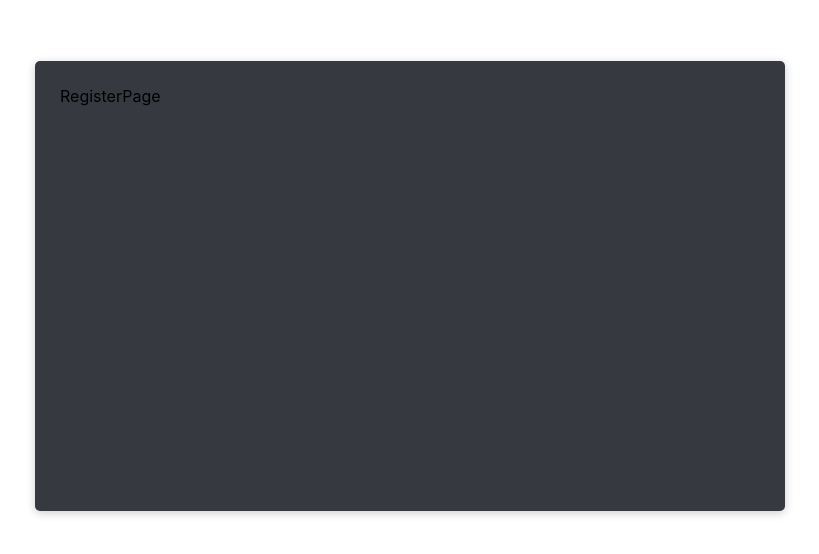
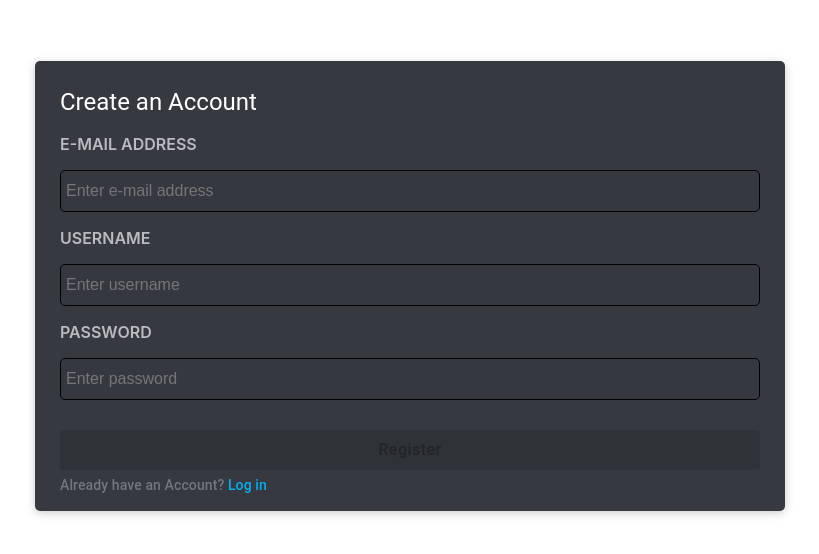
Before and after one commit to SagarM21/Video-Chat-Conferencing, a React (Create React App) app in the folder frontend/: page /register in a window 1280 px wide. Shown: the part 114-668 px from the top of the page, without its empty margins (230-1049 px from the left). Built offline with nearby package versions, Linux system fonts and the light colour scheme.

Commit message:
Register page UI

```diff
--- a/frontend/src/authPages/RegisterPage/RegisterPage.js
+++ b/frontend/src/authPages/RegisterPage/RegisterPage.js
@@ -1,8 +1,46 @@
-import React from "react";
+import { Typography } from "@mui/material";
+import React, { useEffect, useState } from "react";
 import AuthBox from "../../shared/components/AuthBox";
+import { validateRegisterForm } from "../../shared/utils/validators";
+import RegisterPageFooter from "./RegisterPageFooter";
+import RegisterPageInputs from "./RegisterPageInputs";
 
 const RegisterPage = () => {
-	return <AuthBox>RegisterPage</AuthBox>;
+	const [mail, setMail] = useState("");
+	const [password, setPassword] = useState("");
+	const [username, setUsername] = useState("");
+
+	const [isFormValid, setIsFormValid] = useState(false);
+
+	const handleRegister = () => {
+		console.log(mail);
+		console.log(username);
+		console.log(password);
+		console.log("registering");
+	};
+
+	useEffect(() => {
+		setIsFormValid(validateRegisterForm({ mail, username, password }));
+	}, [mail, username, password, setIsFormValid]);
+	return (
+		<AuthBox>
+			<Typography variant='h5' sx={{ color: "white" }}>
+				Create an Account
+			</Typography>
+			<RegisterPageInputs
+				mail={mail}
+				username={username}
+				setMail={setMail}
+				setUsername={setUsername}
+				password={password}
+				setPassword={setPassword}
+			/>
+			<RegisterPageFooter
+				handleRegister={handleRegister}
+				isFormValid={isFormValid}
+			/>
+		</AuthBox>
+	);
 };
 
 export default RegisterPage;
--- /dev/null
+++ b/frontend/src/authPages/RegisterPage/RegisterPageFooter.js
@@ -0,0 +1,45 @@
+import { Tooltip } from "@mui/material";
+import React from "react";
+import { useNavigate } from "react-router-dom";
+import CustomPrimaryButton from "../../shared/components/CustomPrimaryButton";
+import RedirectInfo from "../../shared/components/RedirectInfo";
+
+const RegisterPageFooter = ({ handleRegister, isFormValid }) => {
+	let navigate = useNavigate();
+	const handlePushToLoginPage = () => {
+		navigate("/login");
+	};
+
+	const getFormNotValidMessage = () => {
+		return "Username should contain characters between 3 and 12 and password should contain characters between 6 and 12. Also correct e-mail address should be provided. ";
+	};
+
+	const getFormValidMessage = () => {
+		return "Press to Register";
+	};
+
+	return (
+		<>
+			<Tooltip
+				title={!isFormValid ? getFormNotValidMessage() : getFormValidMessage()}
+			>
+				<div>
+					<CustomPrimaryButton
+						label='Register'
+						additionalStyles={{ marginTop: "30px" }}
+						disabled={!isFormValid}
+						onClick={handleRegister}
+					/>
+				</div>
+			</Tooltip>
+			<RedirectInfo
+				text='Already have an Account? '
+				redirectText='Log in'
+				additionalStyles={{ marginTop: "5px" }}
+				redirectHandler={handlePushToLoginPage}
+			/>
+		</>
+	);
+};
+
+export default RegisterPageFooter;
--- /dev/null
+++ b/frontend/src/authPages/RegisterPage/RegisterPageInputs.js
@@ -0,0 +1,34 @@
+import React from "react";
+import InputWithLabel from "../../shared/components/InputWithLabel";
+
+const RegisterPageInputs = (props) => {
+	const { mail, setMail, username, setUsername, password, setPassword } = props;
+	return (
+		<>
+			<InputWithLabel
+				value={mail}
+				setValue={setMail}
+				label='E-mail address'
+				type='text'
+				placeholder='Enter e-mail address'
+			/>
+			<InputWithLabel
+				value={username}
+				setValue={setUsername}
+				label='Username'
+				type='text'
+				placeholder='Enter username'
+			/>
+
+			<InputWithLabel
+				value={password}
+				setValue={setPassword}
+				label='Password'
+				type='password'
+				placeholder='Enter password'
+			/>
+		</>
+	);
+};
+
+export default RegisterPageInputs;
--- a/frontend/src/shared/utils/validators.js
+++ b/frontend/src/shared/utils/validators.js
@@ -3,6 +3,14 @@ export const validateLogInForm = ({ mail, password }) => {
 	const isPasswordValid = validatePassword(password);
 
 	return isMailValid && isPasswordValid;
+};
+
+export const validateRegisterForm = ({ mail, username, password }) => {
+	return (
+		validateMail(mail) &&
+		validatePassword(password) &&
+		validateUsername(username)
+	);
 };
 
 const validatePassword = (password) => {
@@ -13,3 +21,7 @@ const validateMail = (mail) => {
 	const emailPattern = /^[a-zA-Z0-9._-]+@[a-zA-Z0-9.-]+\.[a-zA-Z]{2,4}$/;
 	return emailPattern.test(mail);
 };
+
+const validateUsername = (username) => {
+	return username.length > 2 && username.length < 13;
+};
```
